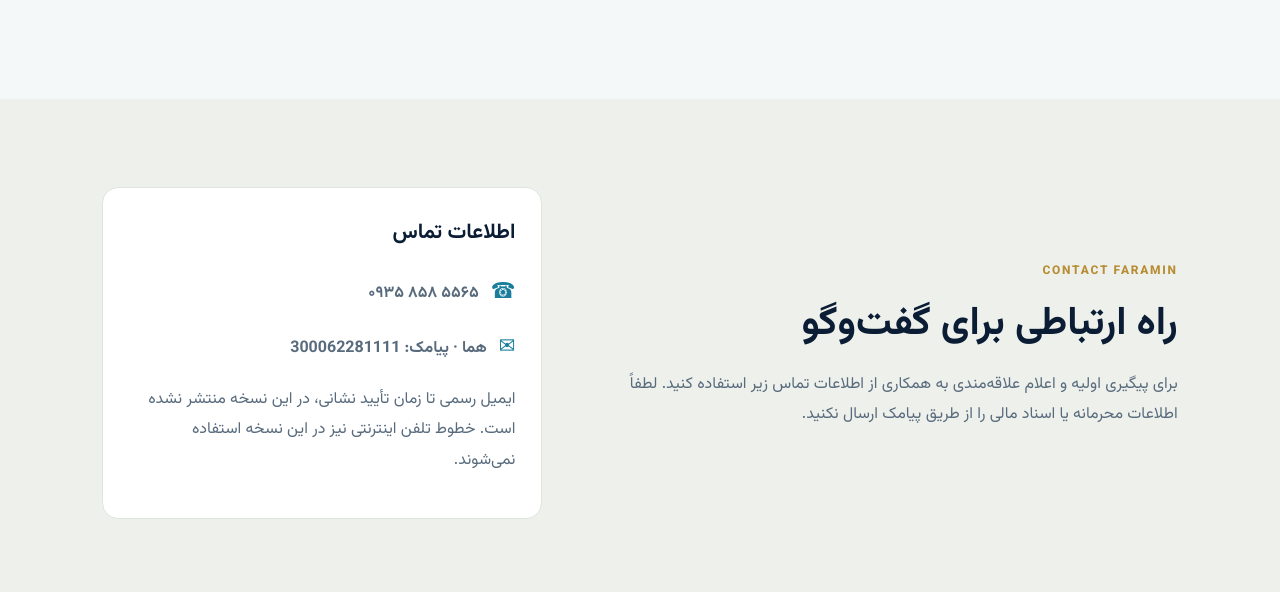
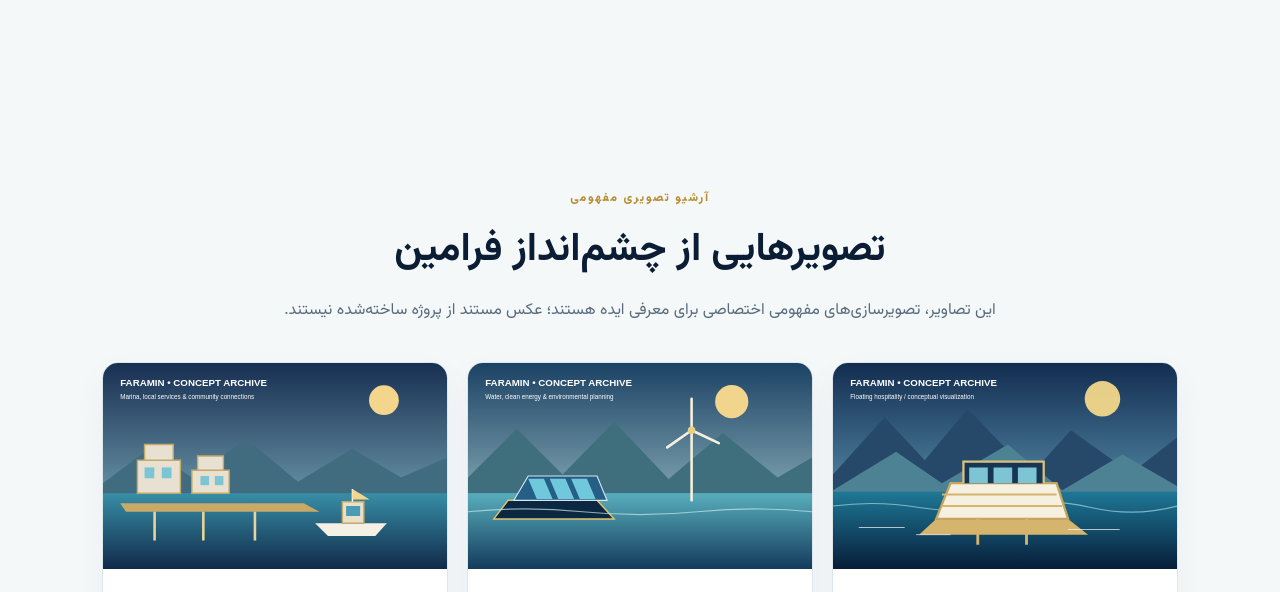
Before and after one commit to faramintimebank-gif/faramin-floating-hotel, a plain HTML site: page index.html in a window 1280 px wide. Shown: the part 7827-8419 px from the top of the page. Drawn offline with Linux system fonts and the light colour scheme.

Commit message:
Add conceptual image archive gallery to development site

```diff
--- a/index.html
+++ b/index.html
@@ -149,6 +149,28 @@
     <p class="status-note" data-fa="وضعیت فعلی: این بخش معرفی چشم‌انداز و برنامه توسعه است. ثبت‌نام، مبادله UALL، کیف پول، بیمه، استخدام و خدمات سرمایه‌گذاری تا زمان راه‌اندازی و تأیید رسمی فعال محسوب نمی‌شوند." data-en="Current status: this section describes the vision and development plan. Registration, UALL exchange, wallet, insurance, recruitment and investment services are not active until officially launched and verified.">وضعیت فعلی: این بخش معرفی چشم‌انداز و برنامه توسعه است. ثبت‌نام، مبادله UALL، کیف پول، بیمه، استخدام و خدمات سرمایه‌گذاری تا زمان راه‌اندازی و تأیید رسمی فعال محسوب نمی‌شوند.</p>
   </section>
 
+  <section id="archive-gallery" class="section" aria-labelledby="archive-title">
+    <div class="section-head">
+      <p class="eyebrow" data-fa="آرشیو تصویری مفهومی" data-en="CONCEPT IMAGE ARCHIVE">آرشیو تصویری مفهومی</p>
+      <h2 id="archive-title" data-fa="تصویرهایی از چشم‌انداز فرامین" data-en="A visual look at Faramin's vision">تصویرهایی از چشم‌انداز فرامین</h2>
+      <p data-fa="این تصاویر، تصویرسازی‌های مفهومی اختصاصی برای معرفی ایده هستند؛ عکس مستند از پروژه ساخته‌شده نیستند." data-en="These are original concept illustrations for presenting the idea, not documentary photos of a completed project.">این تصاویر، تصویرسازی‌های مفهومی اختصاصی برای معرفی ایده هستند؛ عکس مستند از پروژه ساخته‌شده نیستند.</p>
+    </div>
+    <div class="cards" style="display:grid;grid-template-columns:repeat(auto-fit,minmax(min(100%,280px),1fr));gap:1.2rem">
+      <article class="card" style="overflow:hidden;padding:0">
+        <img src="assets/archive/floating-hotel-concept.svg" alt="تصویر مفهومی هتل شناور در کنار کوه و دریاچه" loading="lazy" style="display:block;width:100%;height:auto;aspect-ratio:5/3;object-fit:cover">
+        <div style="padding:1rem"><h3 data-fa="هتل شناور و اقامتگاه آبی" data-en="Floating hotel and waterside stay">هتل شناور و اقامتگاه آبی</h3><p data-fa="چشم‌انداز طراحی و امکان‌سنجی اقامتگاه متصل به پهنه آبی." data-en="A concept for studying waterside and floating accommodation.">چشم‌انداز طراحی و امکان‌سنجی اقامتگاه متصل به پهنه آبی.</p></div>
+      </article>
+      <article class="card" style="overflow:hidden;padding:0">
+        <img src="assets/archive/water-energy-concept.svg" alt="تصویر مفهومی آب، پنل خورشیدی و انرژی پاک" loading="lazy" style="display:block;width:100%;height:auto;aspect-ratio:5/3;object-fit:cover">
+        <div style="padding:1rem"><h3 data-fa="آب، انرژی و محیط‌زیست" data-en="Water, energy and environment">آب، انرژی و محیط‌زیست</h3><p data-fa="بررسی راهکارهای سازگار با محیط‌زیست، پس از مطالعه فنی و مجوزهای لازم." data-en="Exploring environmentally aware solutions, subject to technical studies and permits.">بررسی راهکارهای سازگار با محیط‌زیست، پس از مطالعه فنی و مجوزهای لازم.</p></div>
+      </article>
+      <article class="card" style="overflow:hidden;padding:0">
+        <img src="assets/archive/marina-community-concept.svg" alt="تصویر مفهومی مارینا و خدمات گردشگری کنار دریاچه" loading="lazy" style="display:block;width:100%;height:auto;aspect-ratio:5/3;object-fit:cover">
+        <div style="padding:1rem"><h3 data-fa="مارینا و اجتماع خدماتی" data-en="Marina and service community">مارینا و اجتماع خدماتی</h3><p data-fa="پیوند گردشگری، خدمات محلی و فرصت‌های همکاری در یک چشم‌انداز مشترک." data-en="Connecting tourism, local services and collaboration opportunities.">پیوند گردشگری، خدمات محلی و فرصت‌های همکاری در یک چشم‌انداز مشترک.</p></div>
+      </article>
+    </div>
+  </section>
+
   <section id="contact" class="section contact">
     <div><p class="eyebrow">CONTACT FARAMIN</p><h2 data-fa="راه ارتباطی برای گفت‌وگو" data-en="Get in touch with Faramin">راه ارتباطی برای گفت‌وگو</h2><p data-fa="برای پیگیری اولیه و اعلام علاقه‌مندی به همکاری از اطلاعات تماس زیر استفاده کنید. لطفاً اطلاعات محرمانه یا اسناد مالی را از طریق پیامک ارسال نکنید." data-en="Use the contact details below for initial enquiries and expressions of interest. Please do not send confidential information or financial documents by SMS.">برای پیگیری اولیه و اعلام علاقه‌مندی به همکاری از اطلاعات تماس زیر استفاده کنید. لطفاً اطلاعات محرمانه یا اسناد مالی را از طریق پیامک ارسال نکنید.</p></div>
     <div class="contact-box"><h3 data-fa="اطلاعات تماس" data-en="Contact details">اطلاعات تماس</h3>
```
